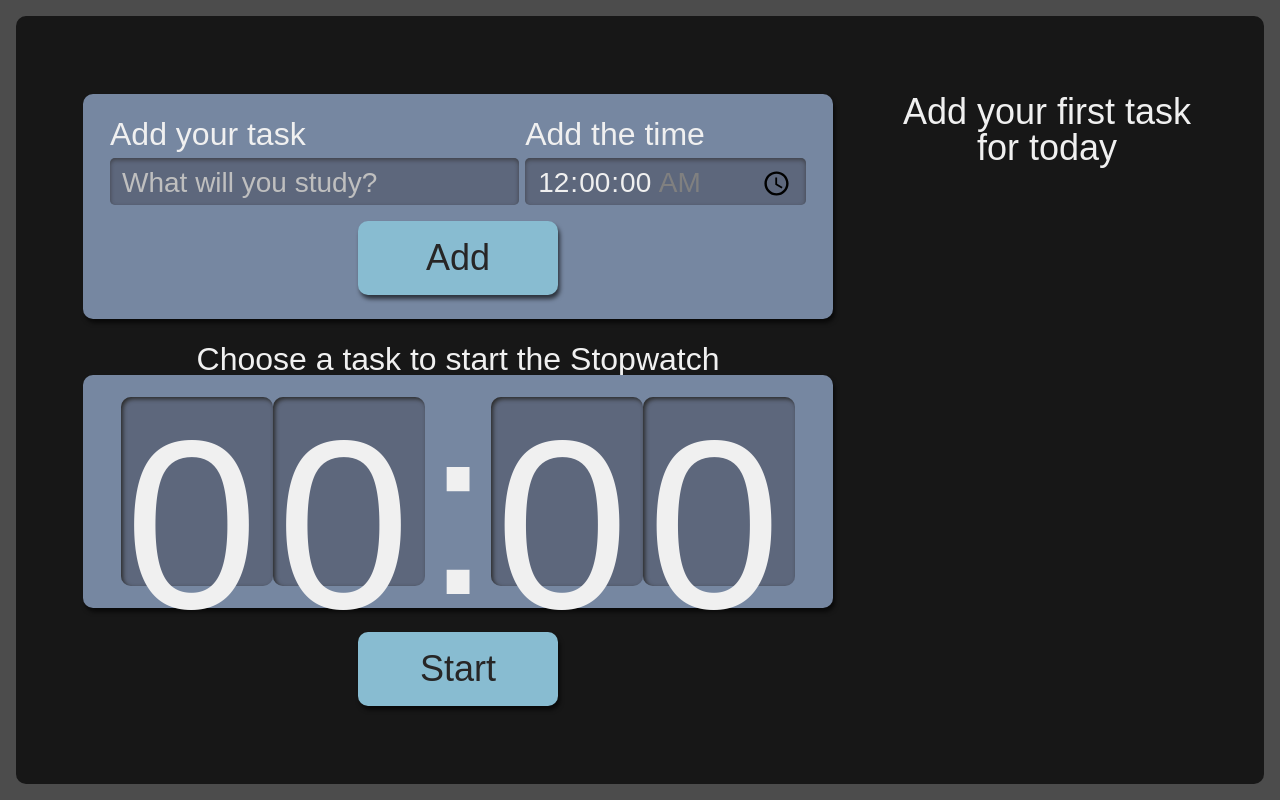
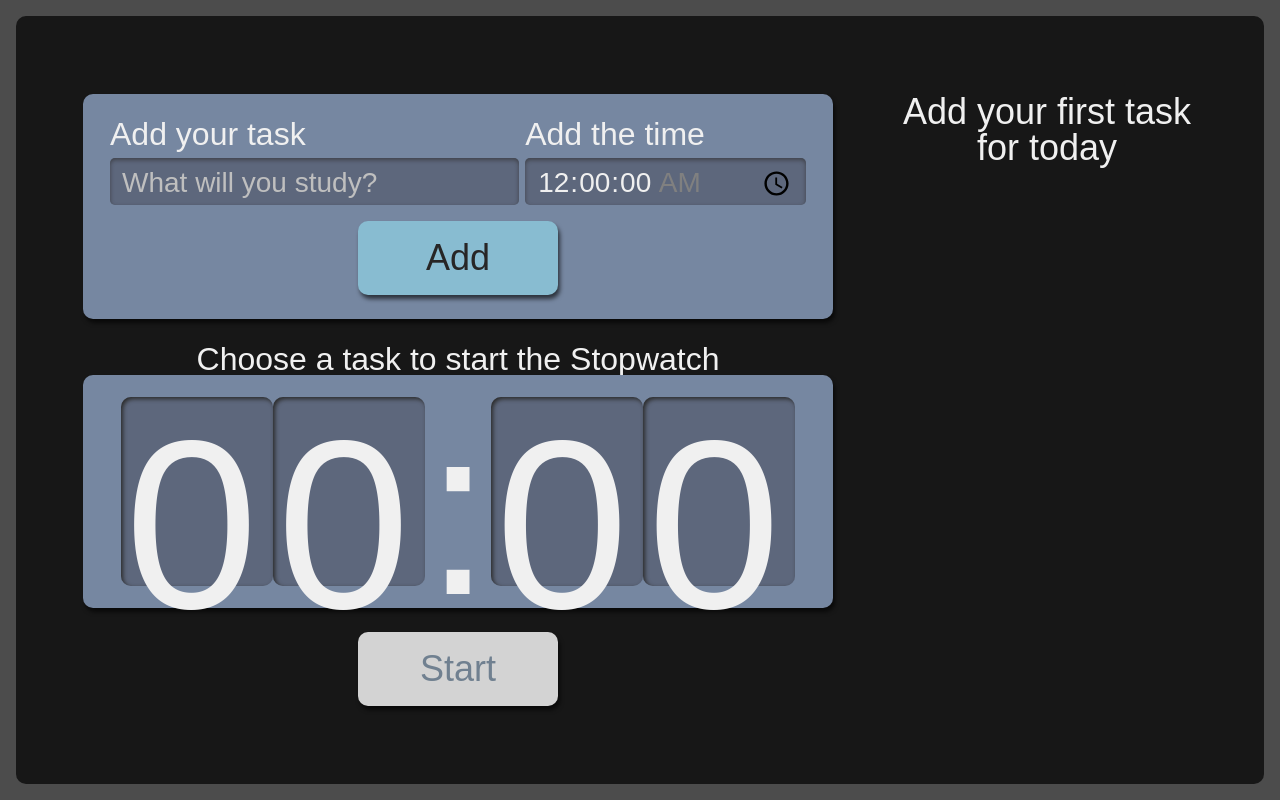
Before and after one commit to betocostadev/alura-react, a React (Create React App) app in the folder taskman/: page / in a window 1280 px wide. Built offline with nearby package versions, Linux system fonts and the light colour scheme.

Commit message:
added recursive function to run the stopwatch time

```diff
--- a/taskman/src/components/Button/ButtonStyle.module.scss
+++ b/taskman/src/components/Button/ButtonStyle.module.scss
@@ -13,6 +13,12 @@
     background-color: #7CA6B7;
     box-shadow: 2px 2px 4px #0000009F inset;
   }
+
+  &:disabled {
+    background-color: lightgray;
+    color: slategray;
+    cursor: not-allowed;
+  }
 }
 
 @media screen and (min-width: 1280px) {
--- a/taskman/src/components/Button/index.tsx
+++ b/taskman/src/components/Button/index.tsx
@@ -13,11 +13,23 @@ type ButtonTypes = ButtonHTMLAttributes<HTMLButtonElement>
 type ButtonProps = {
   type?: 'button' | 'submit' | 'reset' | undefined
   children: string
+  onClick?: () => void
+  disabled?: boolean
 } & ButtonTypes
 
-export const Button = ({ children, type = 'button' }: ButtonProps) => {
+export const Button = ({
+  children,
+  type = 'button',
+  onClick,
+  disabled = false,
+}: ButtonProps) => {
   return (
-    <button className={ButtonStyle.btn} type={type}>
+    <button
+      className={ButtonStyle.btn}
+      type={type}
+      onClick={onClick}
+      disabled={disabled}
+    >
       {children}
     </button>
   )
--- a/taskman/src/components/Stopwatch/index.tsx
+++ b/taskman/src/components/Stopwatch/index.tsx
@@ -16,6 +16,16 @@ const Stopwatch = ({ selected }: Props) => {
     if (selected?.time) setTime(hourToSeconds(selected.time))
   }, [selected])
 
+  const runCounter = (time: number | undefined) => {
+    if (!time) return
+    setTimeout(() => {
+      if (time > 0) {
+        setTime(time - 1)
+        return runCounter(time - 1)
+      }
+    }, 1000)
+  }
+
   return (
     <div className={StopwatchStyle.stopwatch}>
       <p className={StopwatchStyle.title}>
@@ -24,7 +34,9 @@ const Stopwatch = ({ selected }: Props) => {
       <div className={StopwatchStyle.watchWrapper}>
         <Watch time={time} />
       </div>
-      <Button>Start</Button>
+      <Button disabled={!time} onClick={() => runCounter(time)}>
+        Start
+      </Button>
     </div>
   )
 }
```
